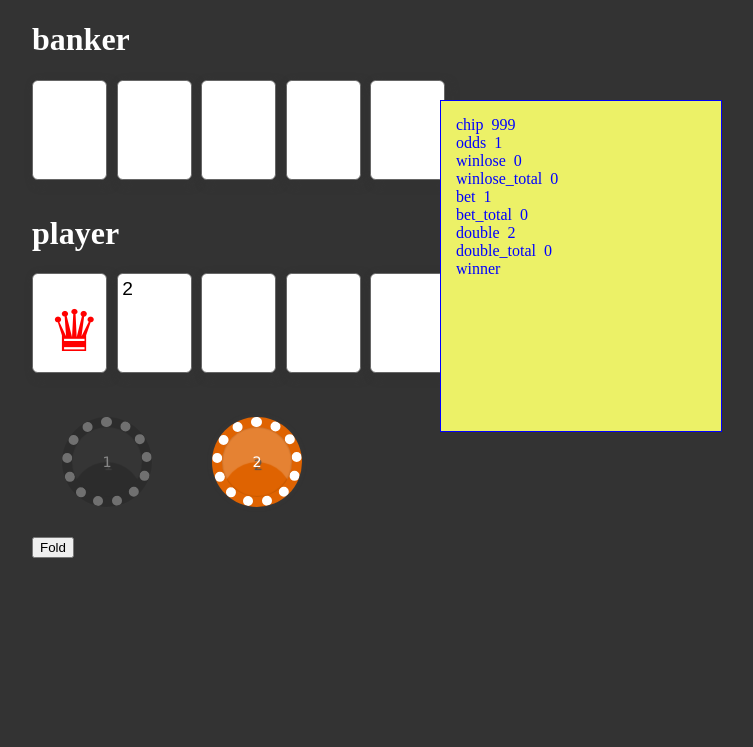
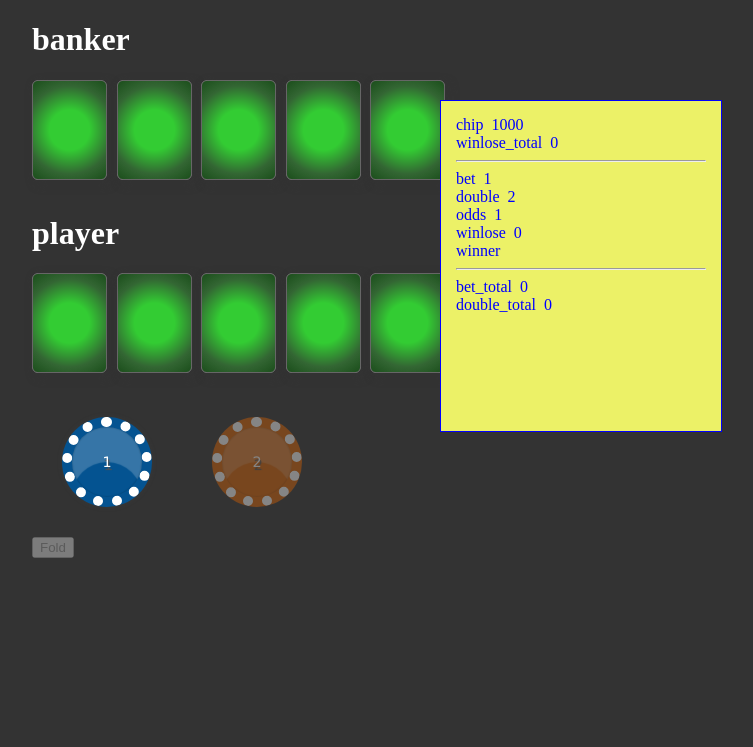
Before and after one commit to vavarrm/Caribbean.Poker, a CodeIgniter app: the page made by application/views/Game/index.tpl in a window 1280 px wide. Shown: the top 747 px of the page, without its empty margins (358-1111 px from the left). Run offline with CodeIgniter, Linux system fonts and the light colour scheme; data that the repository does not hold is empty; some libraries are stand-ins or nearby versions.

Commit message:
基本完成

```diff
--- a/application/libraries/MyCaribbeanPoker.php
+++ b/application/libraries/MyCaribbeanPoker.php
@@ -25,7 +25,7 @@
 			$banker_card = $this->getRandStyle();
 			// echo $banker_card;
 			// $player_card ='st';
-			// $banker_card ='hc';
+			// $banker_card ='op';
 			$output['player'] =$this->makeCard($player_card);
 			$output['banker'] = $this->makeCard($banker_card);
 			// $this->basicShuffle();
--- a/application/views/Game/index.tpl
+++ b/application/views/Game/index.tpl
@@ -14,45 +14,47 @@
 		<div class="wrap">
 			<div id="ontopDiv">
 				<div id="info_chip">chip&nbsp;&nbsp;<span>0</span></div>
+				<div id="info_winlose_total">winlose_total&nbsp;&nbsp;<span>0</span></div>
+				<hr>
+				<div>bet&nbsp;&nbsp;<span>1</span></div>
+				<div>double&nbsp;&nbsp;<span>2</span></div>
 				<div id="info_odds">odds&nbsp;&nbsp;<span>1</span></div>
 				<div id="info_winlose">winlose&nbsp;&nbsp;<span>0</span></div>
-				<div id="info_winlose_total">winlose_total&nbsp;&nbsp;<span>0</span></div>
-				<div>bet&nbsp;&nbsp;<span>1</span></div>
+				<div id="info_winner">winner&nbsp;&nbsp;<span></span></div>
+				<hr>
 				<div id="info_bet_total">bet_total&nbsp;&nbsp;<span>1</span></div>
-				<div>double&nbsp;&nbsp;<span>2</span></div>
 				<div id="info_double_total">double_total&nbsp;&nbsp;<span>0</span></div>
-				<div id="info_winner">winner&nbsp;&nbsp;<span></span></div>
 			</div>
 			<div class="playingCards fourColours rotateHand">
 				<h1>banker</h1>
 				<ul class="table banker_card">
 					<div class="hand">
 						<li>
-							<div class="card" href="#">
+							<div class="card back" href="#">
 								<span class="rank"></span>
 								<span class="suit"></span>
 							</div>
 						</li>
 						<li>
-							<div class="card" href="#">
+							<div class="card back" href="#">
 								<span class="rank"></span>
 								<span class="suit"></span>
 							</div>
 						</li>
 						<li>
-							<div class="card" href="#">
+							<div class="card back" href="#">
 								<span class="rank"></span>
 								<span class="suit"></span>
 							</div>
 						</li>
 						<li>
-							<div class="card" href="#">
+							<div class="card back" href="#">
 								<span class="rank"></span>
 								<span class="suit"></span>
 							</div>
 						</li>
 						<li>
-							<div class="card open">
+							<div class="card open back">
 								<span class="rank"></span>
 								<span class="suit"></span>
 							</div>
@@ -64,31 +66,31 @@
 				<ul class="table player_card">
 					<div class="open hand">
 						<li>
-							<div class="card rank-q hearts open" href="#">
+							<div class="card open back" href="#">
 								<span class="rank"></span>
 								<span class="suit"></span>
 							</div>
 						</li>
 						<li>
-							<div class="card open" href="#">
-								<span class="rank">2</span>
-								<span class="suit"></span>
-							</div>
-						</li>
-						<li>
-							<div class="card open" href="#">
+							<div class="card open back" href="#">
 								<span class="rank"></span>
 								<span class="suit"></span>
 							</div>
 						</li>
 						<li>
-							<div class="card open" href="#">
+							<div class="card open back" href="#">
 								<span class="rank"></span>
 								<span class="suit"></span>
 							</div>
 						</li>
 						<li>
-							<div class="card open">
+							<div class="card open back" href="#">
+								<span class="rank"></span>
+								<span class="suit"></span>
+							</div>
+						</li>
+						<li>
+							<div class="card open back">
 								<span class="rank"></span>
 								<span class="suit"></span>
 							</div>
@@ -97,15 +99,15 @@
 				</ul>
 				<div class="clear"></div>
 			</div>
-			<div class="fish black disabled">
+			<div class="fish blue" id="bet">
 				<div>1</div>
 			</div>
-			<div class="fish orange" id="double" >
+			<div class="fish orange disabled" id="double" >
 				<div>2</div>
 			</div>
 			<div class="clear"></div>
 			<button id="new" class="hidden">new</button>
-			<button id="fold">Fold</button>
+			<button id="fold" disabled="disabled">Fold</button>
 		</div>
 	</div>
 </body>
--- a/css/game/index.css
+++ b/css/game/index.css
@@ -64,7 +64,7 @@ div.orange {
 
 div.green { background: rgb(75, 158, 0) }
 
-div.blue { background: rgb(4, 83, 145) }
+div.blue { background: rgb(4, 83, 145) ;cursor: pointer;  }
 
 div.gray { background: rgb(109, 109, 109) }
 
@@ -85,6 +85,7 @@ div.black {
     -moz-box-shadow: inset 0 0 1px 1px rgba(0,0,0, 0.1), 0 0 5px 1px rgba(90,90,90, 0.1), inset 0 35px 1px rgba(255,255,255, 0.1);
     -webkit-box-shadow: inset 0 0 1px 1px rgba(0,0,0, 0.1), 0 0 5px 1px rgba(90,90,90, 0.1), inset 0 35px 1px rgba(255,255,255, 0.1);
     border: 10px dotted #ccc;
+	cursor: pointer;
 }
 
 div.red { background: rgb(175, 17, 36) }
--- a/js/game/index.js
+++ b/js/game/index.js
@@ -1,7 +1,8 @@
 $(function() {
-	newGame();
+	// newGame();
 	var bet =1;
 	var bet_total =0;
+	var fold = 0;
 	var double_total =0;
 	var zeor_number = 1000000000;
 	var odds = 1;
@@ -23,9 +24,9 @@ $(function() {
 		"double" : 0,
 		"winner" : '',
 	};
-	doBet();
+	// doBet();
 	upinfo();
-	$('#fold').removeAttr("disabled");
+
 	$('#new').bind('click', function(e)
 	{
 		e.preventDefault();
@@ -35,14 +36,24 @@ $(function() {
 		$('#fold').removeAttr("disabled");
 	})
 
+	$('#bet').bind('click', function(e){
+		e.preventDefault();
+		$(this).addClass("disabled");
+		$('#fold').removeAttr("disabled");
+		$('#double').removeClass("disabled");
+		newGame();
+	})
+
 	$('#fold').bind('click', function(e)
 	{
 		e.preventDefault();
 		winlose ='-1';
 		$(this).attr("disabled" ,true);
-		winlose_total=winlose_total - bet;
-		winner ="banker";
-		$('#new').show();
+		$('#bet').removeClass("disabled");
+		$('#fold').attr("disabled");
+		$('#double').addClass("disabled");
+		fold = 1;
+		getWinner();
 		upinfo();
 	})
 
@@ -53,8 +64,9 @@ $(function() {
 			return false;
 		}
 		$(this).addClass("disabled");
+		$('#bet').removeClass("disabled");
 		$('#fold').attr("disabled" , true);
-		$('#new').show();
+
 		doDouble();
 	})
 
@@ -62,7 +74,6 @@ $(function() {
 	{
 		bankerOpen();
 		getWinner();
-
 	}
 
 	function doBet()
@@ -101,14 +112,14 @@ $(function() {
 		odds =1;
 		var banker_point = parseInt(banker_card_info.point);
 		var player_point = parseInt(player_card_info.point);
-		if(banker_point>=141304032)
+		if(banker_point>=141304032 && fold == 0)//莊家比牌
 		{
 			if(player_point > banker_point)
 			{
 				odds  = getOdds(player_point);
 				winlose = bet*2*odds+bet;
 				winner ="player";
-				chip+=3;
+				chip+=1;
 				chip+=winlose;
 			}else if(player_point < banker_point)
 			{
@@ -120,15 +131,21 @@ $(function() {
 				chip+=3;
 				winner ="tip";
 			}
-		}else{
+			double_total +=2;
+		}else if(fold==1){
+			winlose =-1*bet;
+			// chip-=1;
+			winner ="banker";
+		}else
+		{
 			winlose = bet;
 			winner ="player";
 			chip+=bet+bet;
+			double_total +=2;
 			// chip;
 		}
 
 		winlose_total+=winlose;
-		double_total +=2;
 		upinfo();
 	}
 
@@ -168,6 +185,7 @@ $(function() {
 	{
 		var res ,suit, suit_img, rank, rank_str ;
 		winner ='';
+		fold = 0;
 		// chip -=1;
 		doBet();
 		bet_total +=1;
```
